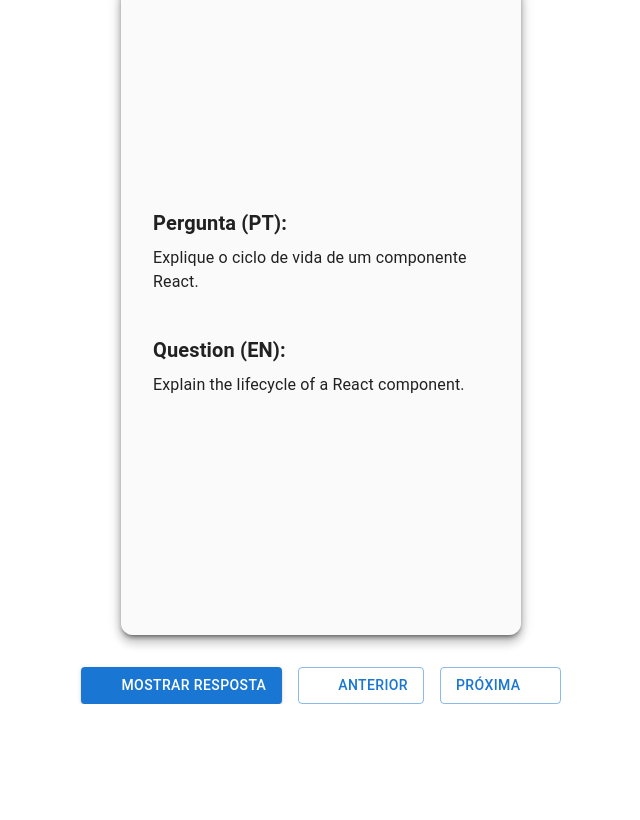
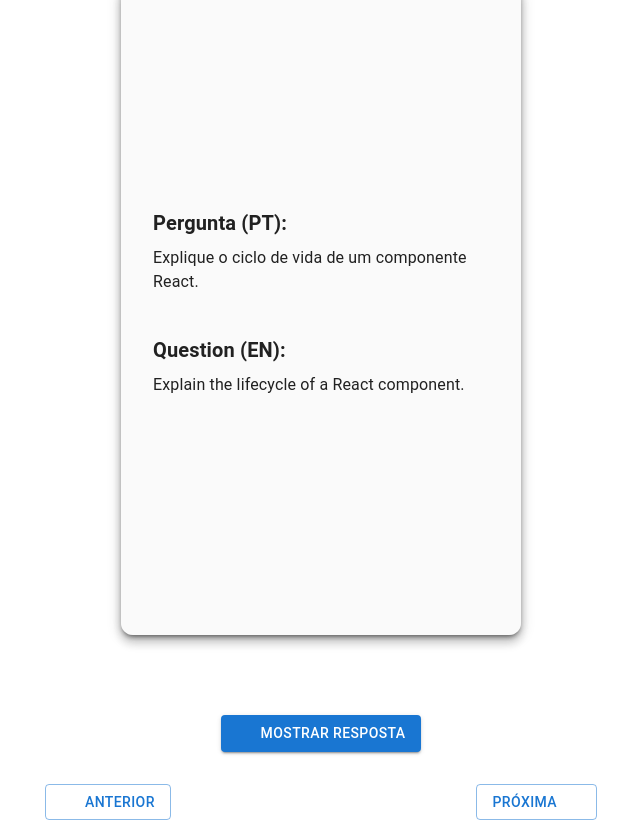
Before and after one commit to alexmacieldeveloper/study-flashcards, a React (Create React App) app: page / in a window 1280 px wide. Shown: the part 214-1034 px from the top of the page, without its empty margins (319-959 px from the left). Before the commit the page ends 918 px from the top, so only its background shows below. Built offline with nearby package versions, Linux system fonts and the light colour scheme; some icons are missing.

Commit message:
:sparkles: feat: adjusting button components to use the flipper

```diff
--- a/src/components/FlashcardButtons.tsx
+++ b/src/components/FlashcardButtons.tsx
@@ -6,7 +6,7 @@
 import ArrowForwardIcon from "@mui/icons-material/ArrowForward";
 
 type Props = {
-  showAnswer: boolean;
+  flipped: boolean;
   onToggleAnswer: () => void;
   onPrev: () => void;
   onNext: () => void;
@@ -14,21 +14,24 @@
 };
 
 export default function FlashcardButtons({
-  showAnswer,
+  flipped,
   onToggleAnswer,
   onPrev,
   onNext,
   disabled,
 }: Props) {
   return (
-    <Box sx={{ mt: 3, display: "flex", justifyContent: "center", gap: 2 }}>
+    <Box sx={{ mt: '5rem', display: "grid", gridTemplateRows: "1fr", gap: 2 }}>
+      <Box sx={{ mb: 2, display: "flex", justifyContent: "center" }}>
         <Button
           variant="contained"
           onClick={onToggleAnswer}
-        startIcon={showAnswer ? <VisibilityOffIcon /> : <VisibilityIcon />}
+          startIcon={flipped ? <VisibilityOffIcon /> : <VisibilityIcon />}
         >
-        {showAnswer ? "Esconder Resposta" : "Mostrar Resposta"}
+          {flipped ? "Esconder Resposta" : "Mostrar Resposta"}
         </Button>
+      </Box>
+      <Box sx={{ display: "flex", justifyContent: "space-between" }}>
         <Button
           variant="outlined"
           onClick={onPrev}
@@ -46,5 +49,6 @@
           Próxima
         </Button>
       </Box>
+    </Box>
   );
 }
```
Lines whose indentation alone changed are shown as unchanged.
